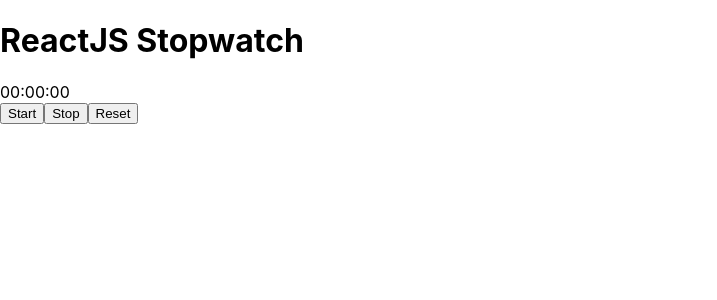
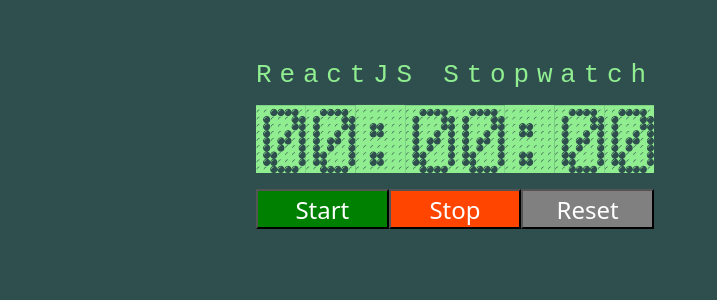
Before and after one commit to Dafin/stopwatch-react, a React (Create React App) app: page / in a window 1280 px wide. Shown: the top 300 px of the page, without its empty margins (0-717 px from the left). Built offline with nearby package versions, Linux system fonts and the light colour scheme.

Commit message:
Stylng: Implementing Custom Font

```diff
--- a/src/index.css
+++ b/src/index.css
@@ -1,13 +1,82 @@
+@font-face {
+  font-family: 'LCD';
+  src: local('LCD'), url(./fonts/ledboard.ttf) format('truetype');
+}
+
 body {
   margin: 0;
-  font-family: -apple-system, BlinkMacSystemFont, 'Segoe UI', 'Roboto', 'Oxygen',
-    'Ubuntu', 'Cantarell', 'Fira Sans', 'Droid Sans', 'Helvetica Neue',
-    sans-serif;
-  -webkit-font-smoothing: antialiased;
-  -moz-osx-font-smoothing: grayscale;
+  background-color: darkslategray;
 }
 
-code {
-  font-family: source-code-pro, Menlo, Monaco, Consolas, 'Courier New',
-    monospace;
+h1 {
+  color: lightgreen;
+  letter-spacing: 2;
+  font-weight: lighter;
 }
+
+
+.readout {
+  font-size: 4em;
+  color: lightgreen;
+  border-color: black;
+  /* border-style: inset; */
+  border-width: 1px;
+  text-align: center;
+  font-family: LCD, 'Courier New', Courier, monospace;
+  z-index: 9999;
+}
+
+.stopwatch {
+  position: absolute;
+  margin: auto;
+  width: 400px;
+  left: 20%;
+  width: -moz-fit-content;
+  width: fit-content;
+}
+
+h1 {
+  text-align: center;
+  font-family: monospace;
+  font-size: xx-large;
+  margin-top: 15%;
+  letter-spacing: 0.3em;
+  /* background-color: red; */
+}
+
+.buttons {
+  position: relative;
+  text-align: center;
+  /* padding-left: 20px;
+  padding-right: 20px; */
+  padding-top: 4%;
+}
+
+button {
+  height: 40px;
+  width: 33.33%;
+  font-size: x-large;
+  border-style: outset;
+  color: white;
+  font-family:system-ui, -apple-system, BlinkMacSystemFont, 'Segoe UI', Roboto, Oxygen, Ubuntu, Cantarell, 'Open Sans', 'Helvetica Neue', sans-serif ;
+}
+
+/* button+button {
+  margin-left: 5px;
+} */
+
+#start {
+  background-color: green;
+}
+
+#stop {
+  background-color: orangered;
+}
+
+#reset {
+  background-color: gray;
+}
+
+button:hover {
+  border-style: inset;
+}
```
